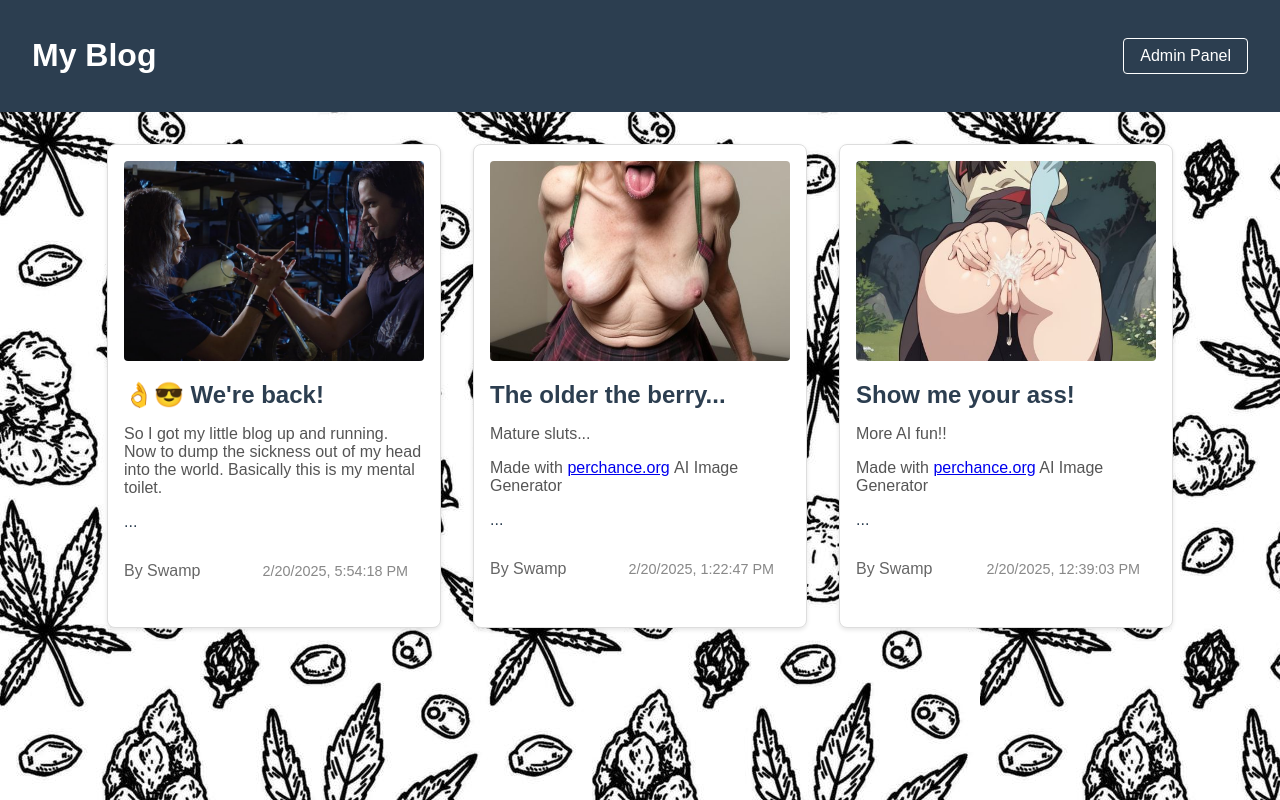
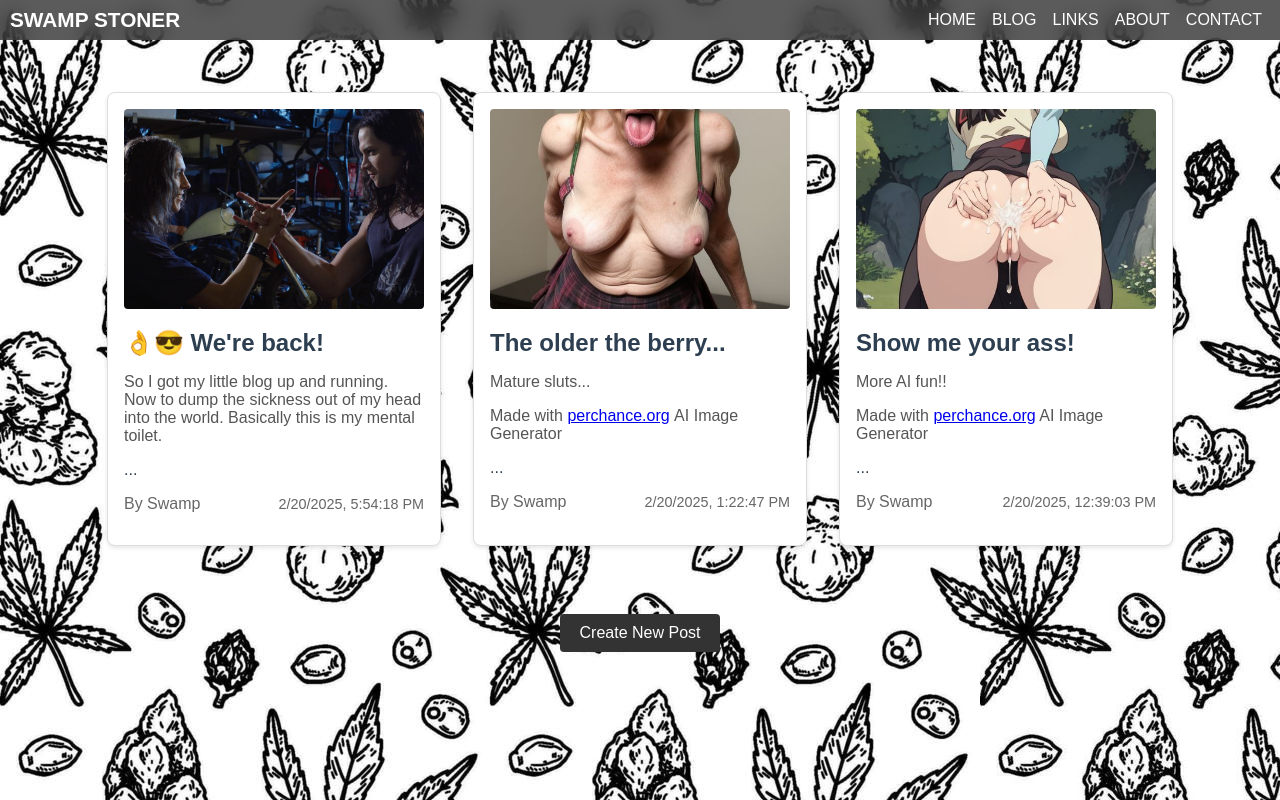
Before and after one commit to ericjohnson00/bloggy, a Flask app: page / in a window 1280 px wide. Run offline with Flask 3, Linux system fonts and the light colour scheme; data comes from the database, SQL or seed files in the repository; both versions use the stored data as it was after the commit; some libraries are stand-ins or nearby versions.

Commit message:
Create post button

```diff
--- a/app.py
+++ b/app.py
@@ -9,7 +9,8 @@ import pytz
 app = Flask(__name__)
 
 # Configuration
-UPLOAD_FOLDER = 'static/uploads'
+UPLOAD_FOLDER = os.path.join(os.path.dirname(os.path.abspath(__file__)), 'static', 'uploads')
+DATABASE_PATH = os.path.join(os.path.dirname(os.path.abspath(__file__)), 'database.db')
 ALLOWED_EXTENSIONS = {'png', 'jpg', 'jpeg', 'gif'}
 app.config['UPLOAD_FOLDER'] = UPLOAD_FOLDER
 app.config['MAX_CONTENT_LENGTH'] = 16 * 1024 * 1024  # 16MB max file size
@@ -42,7 +43,7 @@ def init_db():
     conn.close()
 
 def get_db():
-    conn = sqlite3.connect('database.db')
+    conn = sqlite3.connect(DATABASE_PATH)
     conn.row_factory = sqlite3.Row
     return conn
 
@@ -159,6 +160,7 @@ def admin():
 def serve_static(filename):
     return send_from_directory('static', filename)
 
+# Remove or modify these lines at the bottom
 if __name__ == '__main__':
     init_db()
-    app.run(debug=True)
+    app.run(debug=True) # remove debug=True before deploying
--- a/index.html
+++ b/index.html
@@ -3,126 +3,56 @@
   <head>
     <meta charset="UTF-8" />
     <meta name="viewport" content="width=device-width, initial-scale=1.0" />
-    <title>Blog</title>
+    <title>🤘 SwamPStoner 🤘</title>
+    <script defer src="/static/script.js"></script>
     <link rel="stylesheet" href="/static/style.css" />
-    <style>
-      /* Add these styles directly in the head to override or add to your style.css */
-      .modal {
-        display: none;
-        position: fixed;
-        top: 0;
-        left: 0;
-        width: 100%;
-        height: 100%;
-        background-color: rgba(0, 0, 0, 0.7);
-        overflow-y: auto;
-        padding: 20px;
-        box-sizing: border-box;
-      }
-
-      .modal-content {
-        background-color: white;
-        margin: 40px auto;
-        padding: 2rem;
-        width: 90%;
-        max-width: 800px;
-        border-radius: 8px;
-        position: relative;
-        box-sizing: border-box;
-      }
-
-      .post-content {
-        line-height: 1.6;
-        margin: 1rem 0;
-        overflow-wrap: break-word;
-        word-wrap: break-word;
-      }
-
-      .post-images img {
-        max-width: 100%;
-        height: auto;
-        margin: 10px 0;
-        border-radius: 4px;
-      }
-
-      .close {
-        position: absolute;
-        right: 1rem;
-        top: 1rem;
-        font-size: 2rem;
-        cursor: pointer;
-        line-height: 1;
-        padding: 5px;
-        z-index: 1000;
-      }
-
-      .close:hover {
-        color: #666;
-      }
-
-      /* Ensure the modal content has proper padding at the bottom */
-      #modal-post-content {
-        padding-bottom: 2rem;
-      }
-
-      /* Add some spacing after the last image */
-      .post-images {
-        margin-bottom: 2rem;
-      }
-
-      /* Ensure proper spacing for the post meta information */
-      .post-meta {
-        margin: 1rem 0;
-        color: #666;
-        display: flex;
-        justify-content: space-between;
-        align-items: center;
-      }
-
-      .post-meta .author {
-        margin-right: 1rem;
-      }
-
-      .post-meta .date {
-        font-size: 0.9rem;
-      }
-
-      /* Card styles */
-      .post-card {
-        border: 1px solid #ddd;
-        border-radius: 8px;
-        padding: 1rem;
-        margin-bottom: 1rem;
-        cursor: pointer;
-        transition: box-shadow 0.3s ease;
-      }
-
-      .post-card:hover {
-        box-shadow: 0 4px 8px rgba(0, 0, 0, 0.1);
-      }
-
-      .post-card h2 {
-        margin: 0 0 0.5rem 0;
-      }
-
-      .post-card p {
-        margin: 0 0 1rem 0;
-        color: #555;
-      }
-
-      .post-thumbnail {
-        width: 100%;
-        height: 200px;
-        object-fit: cover;
-        border-radius: 4px;
-        margin-bottom: 1rem;
-      }
-    </style>
+    <link rel="stylesheet" href="/static/nav.css" />
+    <link rel="preconnect" href="https://fonts.googleapis.com" />
+    <link rel="preconnect" href="https://fonts.gstatic.com" crossorigin />
+    <link
+      href="https://fonts.googleapis.com/css2?family=Creepster&family=Silkscreen:wght@400;700&family=VT323&display=swap"
+      rel="stylesheet"
+    />
+    <script
+      src="https://kit.fontawesome.com/ad3ef7551b.js"
+      crossorigin="anonymous"
+    ></script>
   </head>
   <body>
     <header>
-      <h1>My Blog</h1>
-      <a href="/admin" class="admin-link">Admin Panel</a>
+      <nav>
+        <div class="logo">
+          <a href="index.html"><p>SWAMP STONER</p> </a>
+        </div>
+
+        <!-- Desktop Nav Links -->
+        <div class="nav-links">
+          <ul>
+            <li><a href="index.html">HOME</a></li>
+            <li><a href="episodes.html">BLOG</a></li>
+            <li><a href="games.html">LINKS</a></li>
+            <li><a href="#">ABOUT</a></li>
+            <li><a href="#">CONTACT</a></li>
+          </ul>
+        </div>
+
+        <!-- Mobile Nav Menu -->
+        <div class="nav-menu">
+          <ul>
+            <li><a href="index.html">HOME</a></li>
+            <li><a href="episodes.html">BLOG</a></li>
+            <li><a href="games.html">LINKS</a></li>
+            <li><a href="#">ABOUT</a></li>
+            <li><a href="#">CONTACT</a></li>
+          </ul>
+        </div>
+
+        <div class="hamburger">
+          <div class="bar bar1"></div>
+          <div class="bar bar2"></div>
+          <div class="bar bar3"></div>
+        </div>
+      </nav>
     </header>
 
     <main>
@@ -135,6 +65,37 @@
         <div id="modal-post-content"></div>
       </div>
     </div>
+
+    <!--  -->
+
+    <!-- Add this before the posts-container div in the main section -->
+    <div class="post-form-container">
+      <button id="new-post-btn" class="btn">Create New Post</button>
+
+      <div id="post-form" class="modal">
+        <div class="modal-content">
+          <span class="close-form">&times;</span>
+          <form id="create-post-form">
+            <input type="text" name="title" placeholder="Title" required />
+            <input type="text" name="author" placeholder="Author" required />
+            <textarea name="content" placeholder="Content" required></textarea>
+            <div class="image-upload">
+              <label for="images">Images (optional):</label>
+              <input
+                type="file"
+                name="images[]"
+                id="images"
+                multiple
+                accept="image/*"
+              />
+            </div>
+            <button type="submit">Post</button>
+          </form>
+        </div>
+      </div>
+    </div>
+
+    <!--  -->
 
     <script>
       async function loadPosts() {
@@ -219,5 +180,52 @@
 
       document.addEventListener("DOMContentLoaded", loadPosts);
     </script>
+
+    <!-- filepath: /c:/projects/bloggy/index.html -->
+    <script>
+      // ...existing code...
+
+      // Post Form Functionality
+      const newPostBtn = document.getElementById("new-post-btn");
+      const postForm = document.getElementById("post-form");
+      const closeForm = document.querySelector(".close-form");
+
+      newPostBtn.onclick = function () {
+        postForm.style.display = "block";
+        document.body.style.overflow = "hidden";
+      };
+
+      closeForm.onclick = function () {
+        postForm.style.display = "none";
+        document.body.style.overflow = "auto";
+      };
+
+      document.getElementById("create-post-form").onsubmit = async function (
+        e
+      ) {
+        e.preventDefault();
+
+        const formData = new FormData(this);
+
+        try {
+          const response = await fetch("/api/post", {
+            method: "POST",
+            body: formData,
+          });
+
+          if (response.ok) {
+            postForm.style.display = "none";
+            document.body.style.overflow = "auto";
+            this.reset();
+            loadPosts(); // Refresh the posts
+          } else {
+            alert("Error creating post");
+          }
+        } catch (error) {
+          console.error("Error:", error);
+          alert("Error creating post");
+        }
+      };
+    </script>
   </body>
 </html>
--- /dev/null
+++ b/requirements.txt
@@ -0,0 +1,3 @@
+Flask==3.0.0
+pytz==2024.1
+Werkzeug==3.0.1
--- /dev/null
+++ b/static/nav.css
@@ -0,0 +1,158 @@
+nav {
+  display: flex;
+  justify-content: space-between;
+  align-items: center;
+  width: 100%;
+  height: 40px;
+  /* padding: 1rem 2rem; */
+  background-color: #333;
+  color: #fff;
+  position: fixed;
+  top: 0; /* Ensure nav stays at top */
+  left: 0; /* Ensure nav stays at left edge */
+  z-index: 1000; /* Keep nav above other content */
+  background-color: rgba(
+    51,
+    51,
+    51,
+    0.8
+  ); /* Change from #333 to rgba for opacity */
+  backdrop-filter: blur(10px);
+  -webkit-backdrop-filter: blur(10px); /* For Safari support */
+}
+
+nav .nav-links {
+  margin-right: 10px;
+}
+
+nav a {
+  color: #fff;
+  text-decoration: none;
+}
+
+nav .nav-links ul {
+  display: flex;
+  /* gap: 1rem; */
+}
+
+nav .nav-links ul li {
+  list-style: none;
+}
+
+nav .nav-links ul li a {
+  padding: 0.5rem;
+}
+
+nav .nav-links ul li a:hover {
+  background-color: #555;
+}
+
+nav .nav-links ul li a.active {
+  background-color: #555;
+}
+
+nav .nav-menu {
+  display: none;
+}
+
+.hamburger {
+  display: none;
+}
+
+.logo {
+  font-size: 1.3rem;
+  font-weight: bold;
+  margin-left: 10px;
+}
+
+@media screen and (max-width: 768px) {
+  nav .nav-links ul {
+    display: none;
+  }
+
+  nav .nav-menu {
+    display: block;
+    cursor: pointer;
+    position: absolute;
+    top: 40px;
+    right: -300px; /* Off-screen start */
+    transition: right 0.5s ease-in-out; /* Add transition */
+    background-color: rgba(
+      51,
+      51,
+      51,
+      0.8
+    ); /* Change from #333 to rgba for opacity */
+    backdrop-filter: blur(10px);
+    -webkit-backdrop-filter: blur(10px); /* For Safari support */
+  }
+
+  nav .nav-menu ul {
+    display: flex;
+    flex-direction: column;
+    gap: 1rem;
+    /* background-color: #333; */
+    padding: 1rem;
+    border-radius: 4px;
+    box-shadow: 0 0 10px rgba(0, 0, 0, 0.1);
+  }
+
+  nav .nav-menu ul li {
+    list-style: none;
+  }
+
+  nav .nav-menu ul li a {
+    color: #fff;
+    text-decoration: none;
+  }
+
+  nav .nav-menu ul li a:hover {
+    background-color: #555;
+  }
+
+  nav .nav-menu.active {
+    display: block;
+    right: 0;
+    animation: slideBounce 0.5s ease-in-out; /* Add the bounce animation */
+  }
+
+  .hamburger {
+    display: block;
+    cursor: pointer;
+    margin-right: 10px;
+  }
+
+  .hamburger .bar {
+    display: block;
+    width: 25px;
+    height: 3px;
+    background-color: #fff;
+    margin: 5px 0;
+    transition: all 0.3s ease-in-out;
+  }
+
+  /* Add a bounce animation */
+  @keyframes slideBounce {
+    0% {
+      right: -300px; /* Off-screen start */
+    }
+    80% {
+      right: 20px; /* Go slightly beyond the final position */
+    }
+    100% {
+      right: 0; /* Settle at the final position */
+    }
+  }
+
+  .hamburger.active .bar1 {
+    transform: rotate(45deg) translateY(12px);
+  }
+
+  .hamburger.active .bar2 {
+    opacity: 0;
+  }
+
+  .hamburger.active .bar3 {
+    transform: rotate(-45deg) translateY(-12px);
+  }
+}
--- /dev/null
+++ b/static/script.js
@@ -0,0 +1,16 @@
+const hamburger = document.querySelector(".hamburger");
+const navMenu = document.querySelector(".nav-menu");
+
+hamburger.addEventListener("click", () => {
+  // Toggle active class on hamburger and nav menu
+  hamburger.classList.toggle("active");
+  navMenu.classList.toggle("active");
+});
+
+// Close menu when clicking a link (optional)
+document.querySelectorAll(".nav-menu a").forEach((link) => {
+  link.addEventListener("click", () => {
+    hamburger.classList.remove("active");
+    navMenu.classList.remove("active");
+  });
+});
--- a/static/style.css
+++ b/static/style.css
@@ -15,9 +21,10 @@ body {
   background-attachment: fixed;
   background-repeat: repeat;
   color: var(--text-color);
+  padding-top: 60px; /* Should match nav height */
 }
 
-header {
+/* header {
   background-color: var(--primary-color);
   color: white;
   padding: 1rem 2rem;
@@ -44,38 +51,53 @@ header {
 
 .post-card {
   background-color: var(--card-background);
+  border: 1px solid #ddd;
   border-radius: 8px;
   box-shadow: 0 2px 4px rgba(0, 0, 0, 0.1);
   width: 300px;
   cursor: pointer;
-  transition: transform 0.2s;
+  transition: transform 0.2s, box-shadow 0.3s ease;
   overflow: hidden;
+  padding: 1rem;
+  margin-bottom: 1rem;
 }
 
 .post-card:hover {
   transform: translateY(-5px);
+  box-shadow: 0 4px 8px rgba(0, 0, 0, 0.1);
 }
 
 .post-thumbnail {
   width: 100%;
   height: 200px;
   object-fit: cover;
+  border-radius: 4px;
+  margin-bottom: 1rem;
 }
 
 .post-card h2 {
-  margin: 1rem;
+  margin: 0 0 0.5rem 0;
   font-size: 1.5rem;
 }
 
 .post-card p {
-  margin: 1rem;
-  color: #666;
+  margin: 0 0 1rem 0;
+  color: #555;
 }
 
-.date {
-  display: block;
-  margin: 1rem;
-  color: #888;
+.post-meta {
+  margin: 1rem 0;
+  color: #666;
+  display: flex;
+  justify-content: space-between;
+  align-items: center;
+}
+
+.post-meta .author {
+  margin-right: 1rem;
+}
+
+.post-meta .date {
   font-size: 0.9rem;
 }
 
@@ -133,3 +173,55 @@ header {
   font-size: 0.9rem;
   margin-top: 1rem;
 }
+
+/* Public post form */
+
+.post-form-container {
+  margin: 20px auto;
+  max-width: 800px;
+  text-align: center;
+}
+
+#new-post-btn {
+  background-color: #333;
+  color: white;
+  padding: 10px 20px;
+  border: none;
+  border-radius: 4px;
+  cursor: pointer;
+  font-size: 1rem;
+}
+
+#new-post-btn:hover {
+  background-color: #555;
+}
+
+#post-form.modal {
+  display: none;
+}
+
+#post-form form {
+  display: flex;
+  flex-direction: column;
+  gap: 15px;
+  padding: 20px;
+}
+
+#post-form input,
+#post-form textarea {
+  padding: 10px;
+  border: 1px solid #ddd;
+  border-radius: 4px;
+  font-size: 1rem;
+}
+
+#post-form textarea {
+  min-height: 200px;
+  resize: vertical;
+}
+
+.image-upload {
+  display: flex;
+  flex-direction: column;
+  gap: 5px;
+}
--- a/templates/admin.html
+++ b/templates/admin.html
@@ -3,7 +3,7 @@
   <head>
     <meta charset="UTF-8" />
     <meta name="viewport" content="width=device-width, initial-scale=1.0" />
-    <title>Blog Admin</title>
+    <title>SwamPStoneR Blog Admin</title>
     <link rel="stylesheet" href="/static/style.css" />
     <script src="https://cdnjs.cloudflare.com/ajax/libs/tinymce/6.8.3/tinymce.min.js"></script>
     <style>
```
Also changed, not shown: other parts of static/style.css (+27 -3 lines), passenger_wsgi.py (added, +17 -0 lines), database.db, static/uploads/bro.jpg (added), 2 other files.
